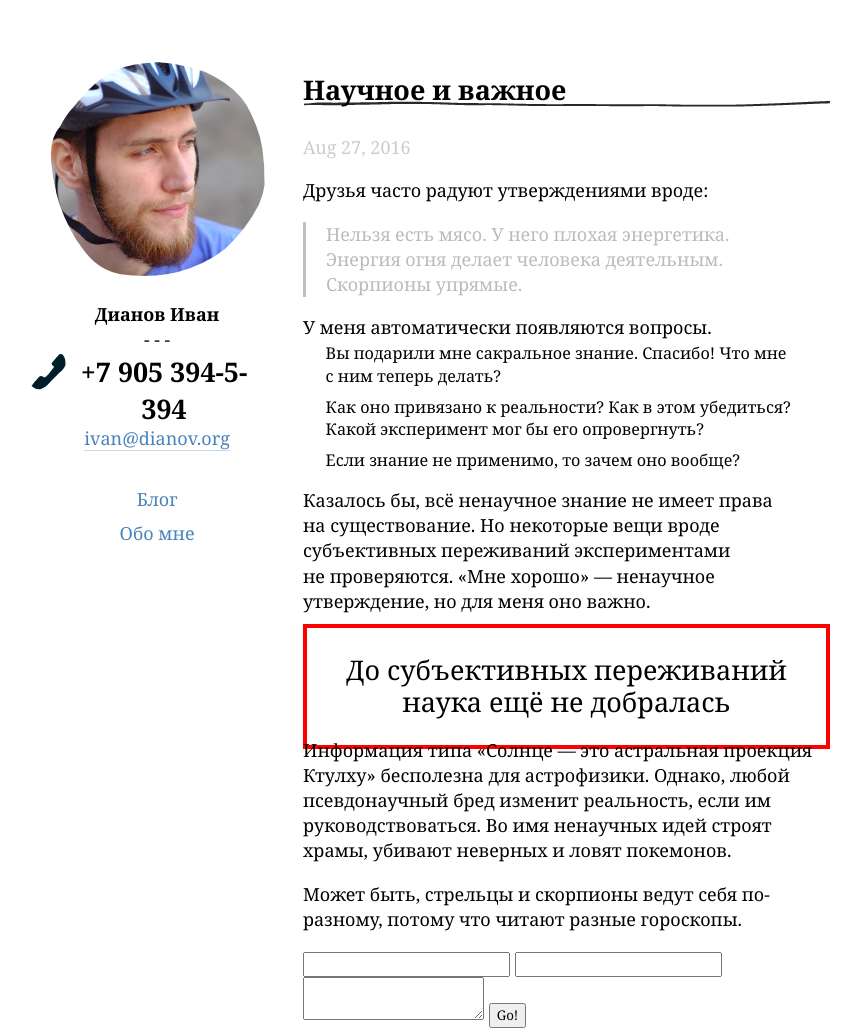
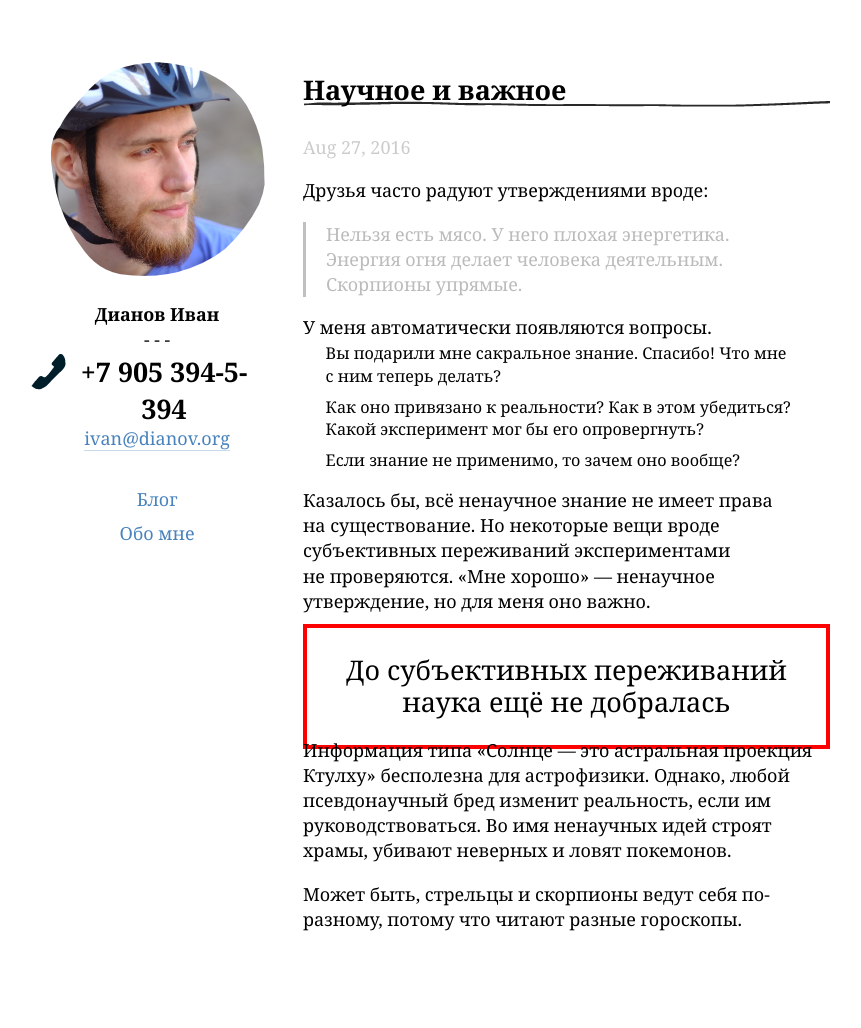
Before and after one commit to illus0r/dianov.org, a Jekyll site: the page built from _posts/2016-08-27-scientific-knowledge.md, in a window 1280 px wide. Shown: the whole page, without its empty margins (210-1071 px from the left). Built offline with Jekyll 4.4.1, drawn with Linux system fonts in a browser that asks for light colours; after the commit the page ends 950 px from its top, so only the background shows below that.

Commit message:
commented staticman form out

```diff
--- a/_includes/comments.html
+++ b/_includes/comments.html
@@ -1,10 +1,10 @@
-<form method="POST" action="https://api.staticman.net/v1/entry/illus0r/dianov.org/gh-pages">
-  <!-- e.g. "2016-01-02-this-is-a-post" -->
-  <input name="options[slug]" type="hidden" value="{{ page.slug }}">
+<!--<form method="POST" action="https://api.staticman.net/v1/entry/illus0r/dianov.org/gh-pages">-->
+  <!--[> e.g. "2016-01-02-this-is-a-post" <]-->
+  <!--<input name="options[slug]" type="hidden" value="{{ page.slug }}">-->
 
-  <input name="fields[name]" type="text">
-  <input name="fields[email]" type="email">
-  <textarea name="fields[message]"></textarea>
+  <!--<input name="fields[name]" type="text">-->
+  <!--<input name="fields[email]" type="email">-->
+  <!--<textarea name="fields[message]"></textarea>-->
 
-  <button type="submit">Go!</button>
-</form>
+  <!--<button type="submit">Go!</button>-->
+<!--</form>-->
```
